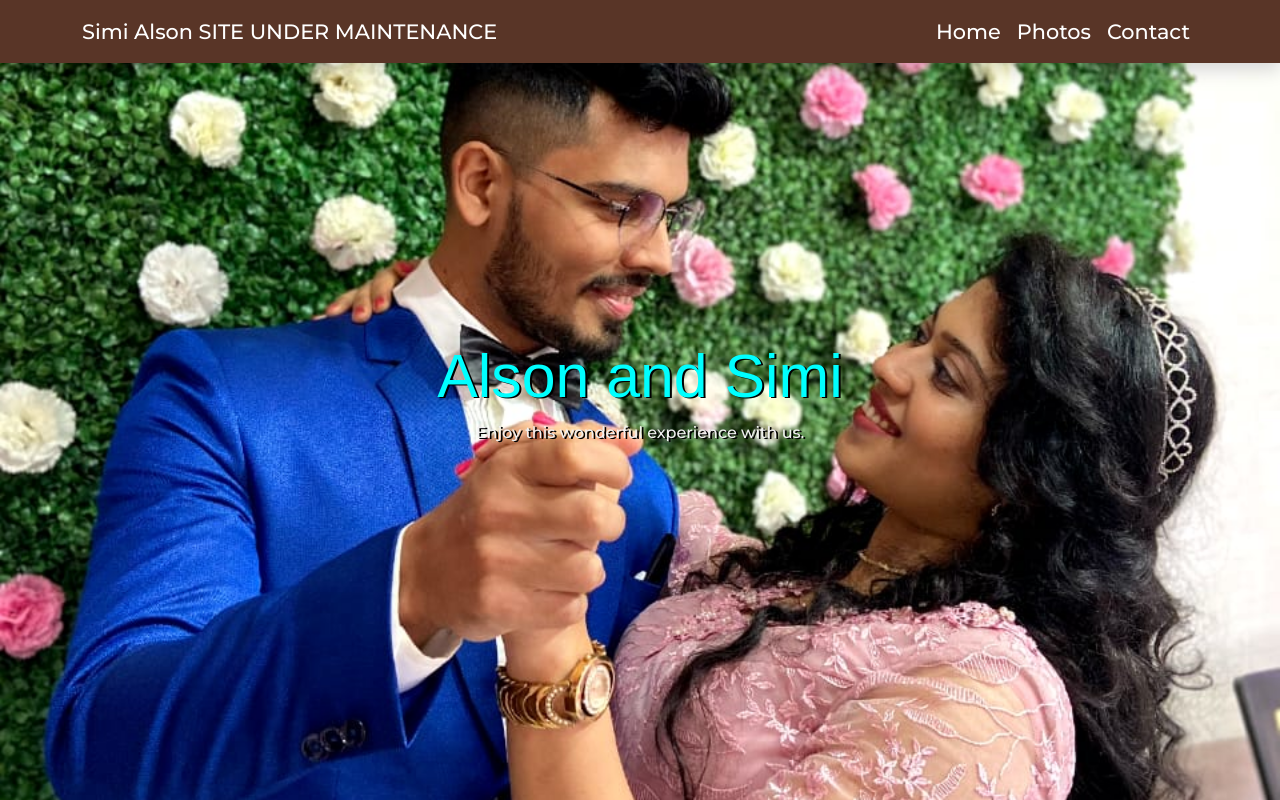
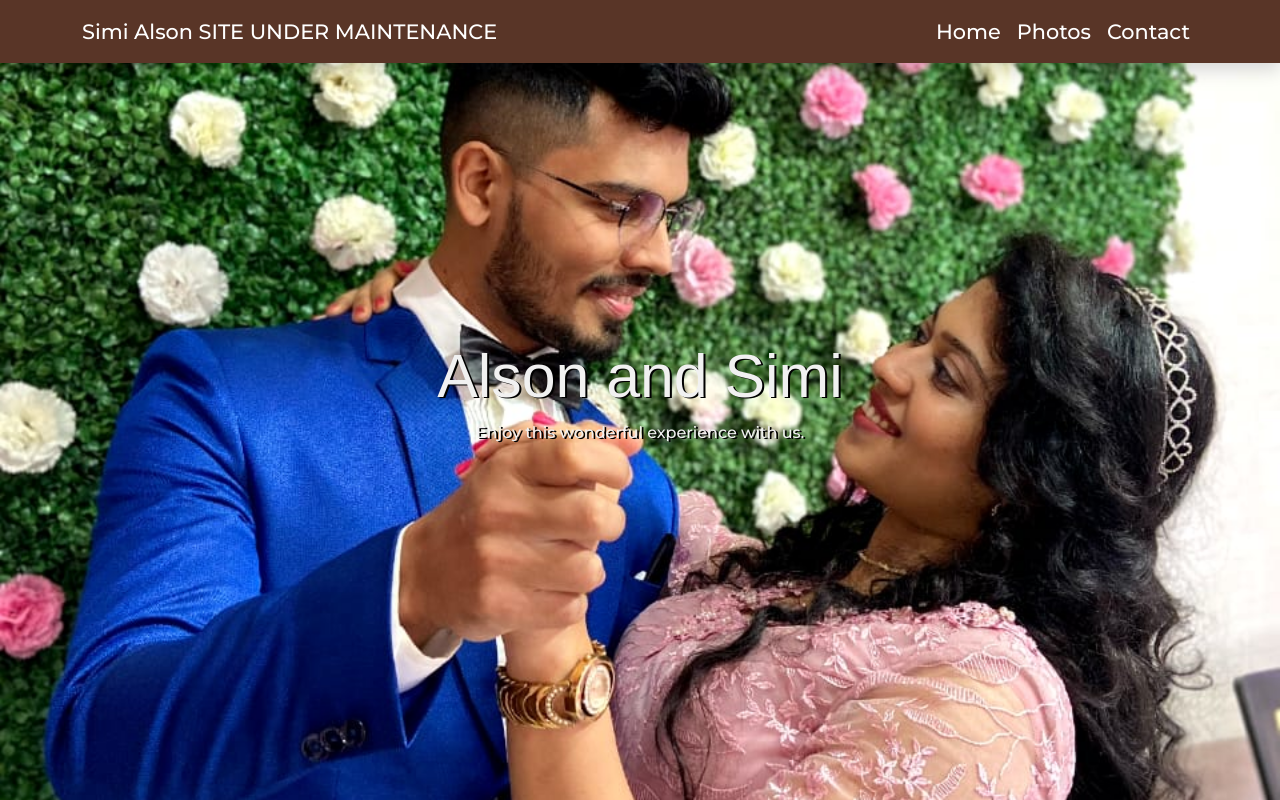
Before and after one commit to swentuscano/SimiAlson.github.io, a plain HTML site: page index.html in a window 1280 px wide. Drawn offline with nearby package versions, Linux system fonts and the light colour scheme.

Commit message:
change again

```diff
--- a/css/style.css
+++ b/css/style.css
@@ -46,7 +46,7 @@ body {
     font-family: 'nazeefa', sans-serif;
     font-weight: 500;
     font-size: 3.8rem;
-    color: #00ffff;
+    color: #f1f1f1;
     text-shadow: 2px 1px 0 #000;
 }
 .site-title p {
```
